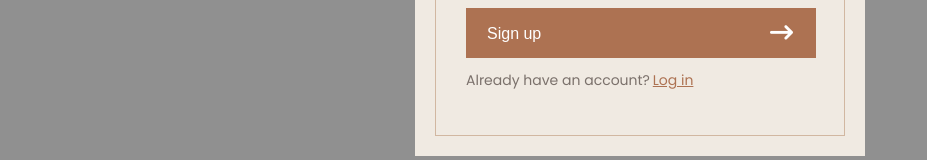
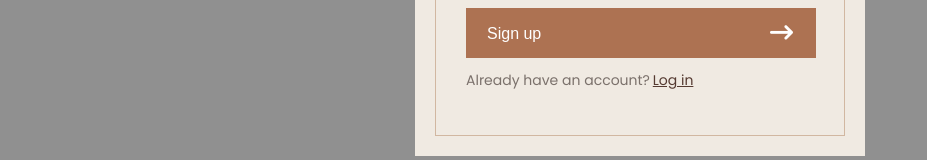
Before and after one commit to huylucwork/furniture-showroom, a React (Create React App) app in the folder client/: page /home in a window 1280 px wide. In both pictures the pointer is over the link "Log in". Shown: the part 544-704 px from the top of the page, without its empty margins (0-927 px from the left). Built offline with nearby package versions, Linux system fonts and the light colour scheme; a web font is replaced by a local one.

Commit message:
add login hover

```diff
--- a/client/src/styles/signup.css
+++ b/client/src/styles/signup.css
@@ -182,3 +182,7 @@
 .sign-up_link_login{
     color: var(--boxColor);
 }
+
+.sign-up_link_login:hover{
+    color: #553a31;
+}
```
